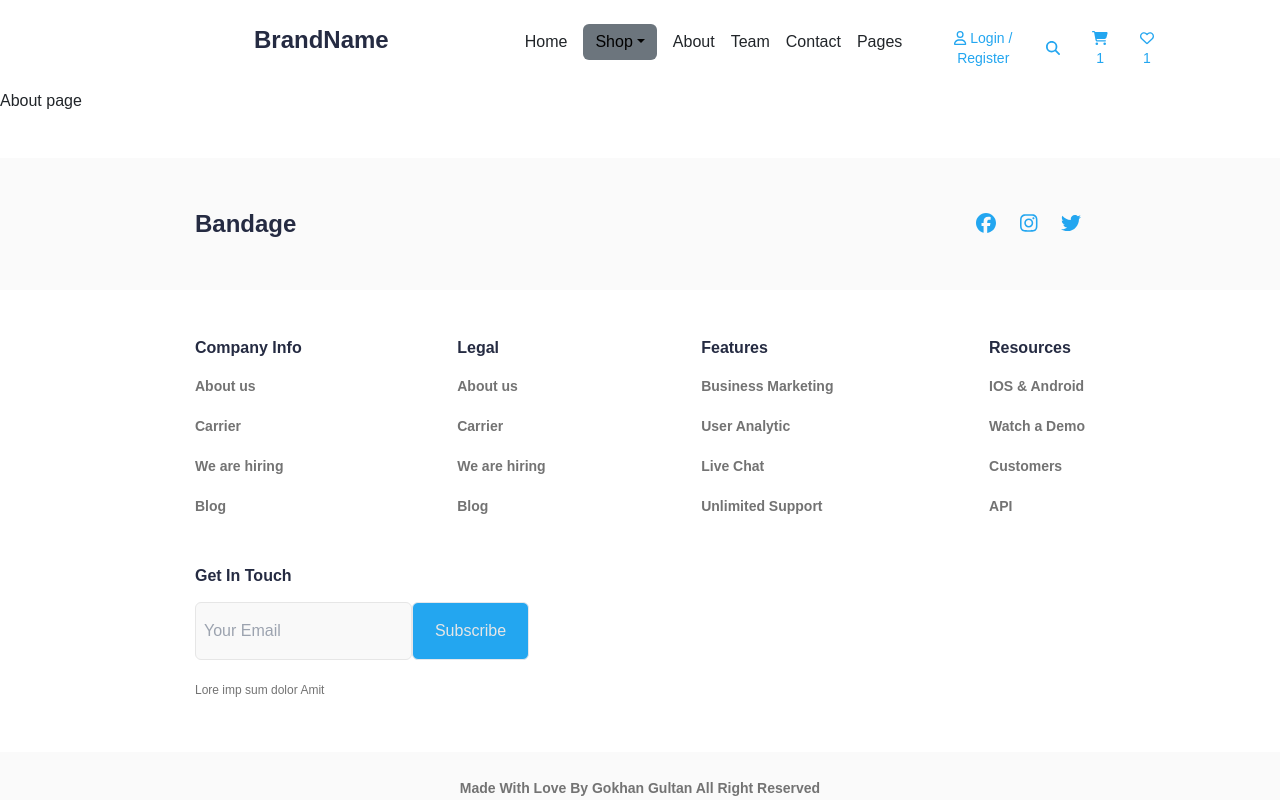
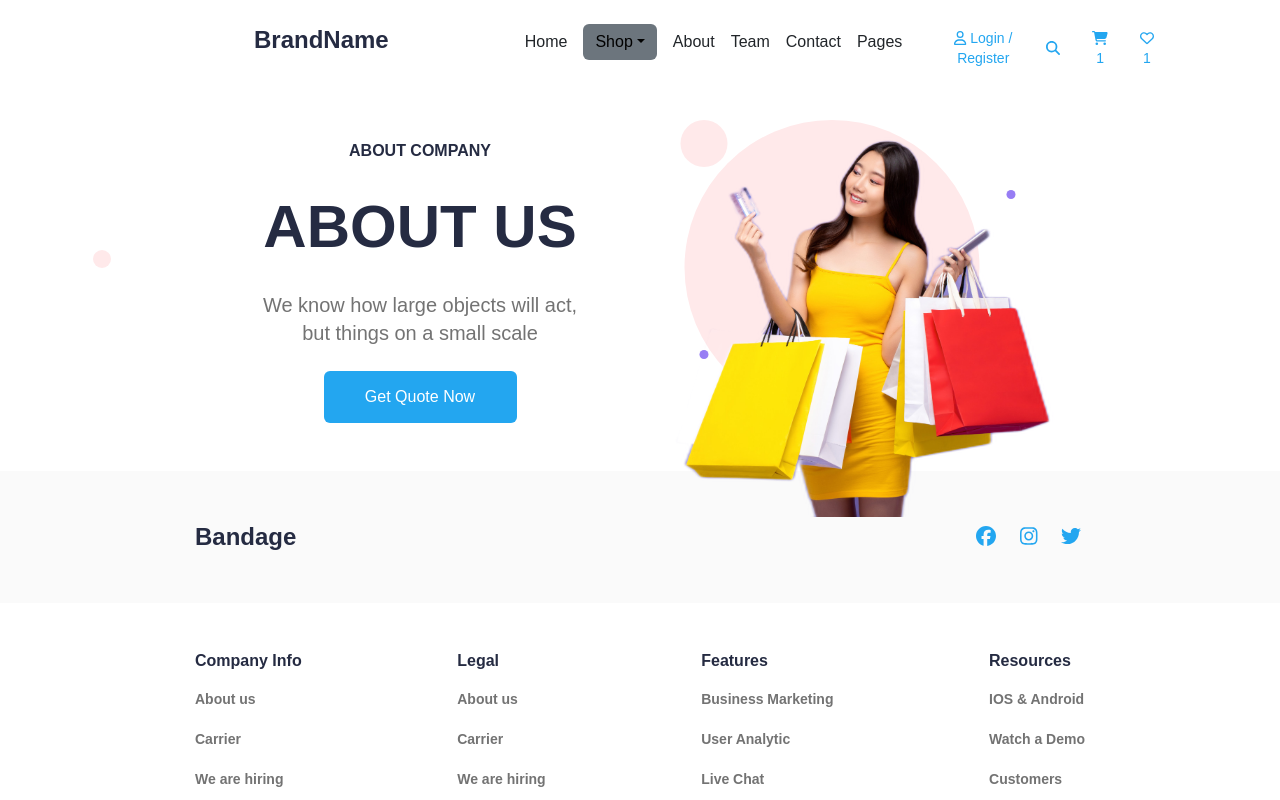
Before and after one commit to gokhangultan/gokhan-ecommerce, a React (Vite) app: page /about in a window 1280 px wide. Shown: the top 800 px of the page. Built offline with nearby package versions, Linux system fonts and the light colour scheme.

Commit message:
friday midnight madness about hero done ...

```diff
--- a/src/index.css
+++ b/src/index.css
@@ -2,7 +2,7 @@
   font-family: Inter, system-ui, Avenir, Helvetica, Arial, sans-serif, 'Montserrat';
   line-height: 1.5;
   font-weight: 400;
-
+  overflow-x: hidden;
 }
 
 @tailwind base;
--- a/src/pages/About.jsx
+++ b/src/pages/About.jsx
@@ -1,5 +1,26 @@
 export default function About() {
     return (
-        <div><h1>About page</h1></div>
+        <div className="mt-5 overflow-x-hidden">
+
+            <div className="flex lg:flex-row flex-col  px-[10px] lg:pl-[250px] ">
+
+                <div className="sm:text-left text-center  flex flex-col basis-1/3 gap-4">
+                    <h5 className="font-bold text-base leading-6 text-[#252B42]">ABOUT COMPANY</h5>
+                    <h1 className="font-bold text-6xl leading-[80px] text-[#252B42]">ABOUT US</h1>
+                    <h4 className="text-xl text-secondaryColor leading-7">We know how large objects will act, but things on a small scale</h4>
+                    <div><button className="bg-primaryColor px-4 py-2 rounded-md text-white w-[193px] h-[52px] ">Get Quote Now</button></div>
+                </div>
+                <div className="basis-2/3 mb-5 ">
+                    <button className="rounded-full bg-[#977DF4] w-[9px] h-[9px] sm:absolute relative lg:top-[190px] top-[80px] sm:top-[450px] lg:left-[79%] left-[78%]  sm:left-[68%] transform translate-x-[-50%] lg:flex sm:hidden flex z-10"></button>
+                    <button className="rounded-full bg-[#977DF4] w-[9px] h-[9px] sm:absolute relative lg:top-[350px] top-[260px] sm:top-[550px] lg:left-[55%] left-[5%] sm:left-[30%] transform translate-x-[-50%] lg:flex sm:hidden flex z-10"></button>
+                    <button className="rounded-full bg-[#FFE9EA] w-[47px] h-[47px] sm:absolute relative top-[70px] sm:top-[420px] lg:top-[120px] left-[10%] sm:left-[30%]  lg:left-[55%] transform translate-x-[-50%] lg:flex sm:hidden flex z-10"></button>
+                    <button className="rounded-full bg-[#FFE9EA] w-[18px] h-[18px] sm:absolute relative lg:top-[250px] top-[200px] sm:top-[530px] left-[71%] sm:left-[70%] lg:left-[8%] transform translate-x-[-50%] lg:flex sm:hidden flex z-10"></button>
+                    <button className="rounded-full bg-[#FFE9EA] w-[295px] h-[295px] sm:absolute relative top-[30px] sm:top-[400px] lg:top-[120px] left-[45%] sm:left-[48%] lg:left-[65%] transform translate-x-[-50%] lg:flex sm:hidden flex z-10"></button>
+                    <img src="about.png" className="absolute lg:top-[50px] sm:top-[320px] top-[500px]  lg:left-[65%] sm:left-[45%] left-[48%] transform translate-x-[-50%] z-10 max-w-[500px]  sm:max-h-[500px] max-h-[300px] sm:max-w-[700px] lg:flex sm:hidden flex " />
+                </div>
+
+            </div>
+
+        </div>
     )
 }
```
Also changed, not shown: public/about.png (added).
